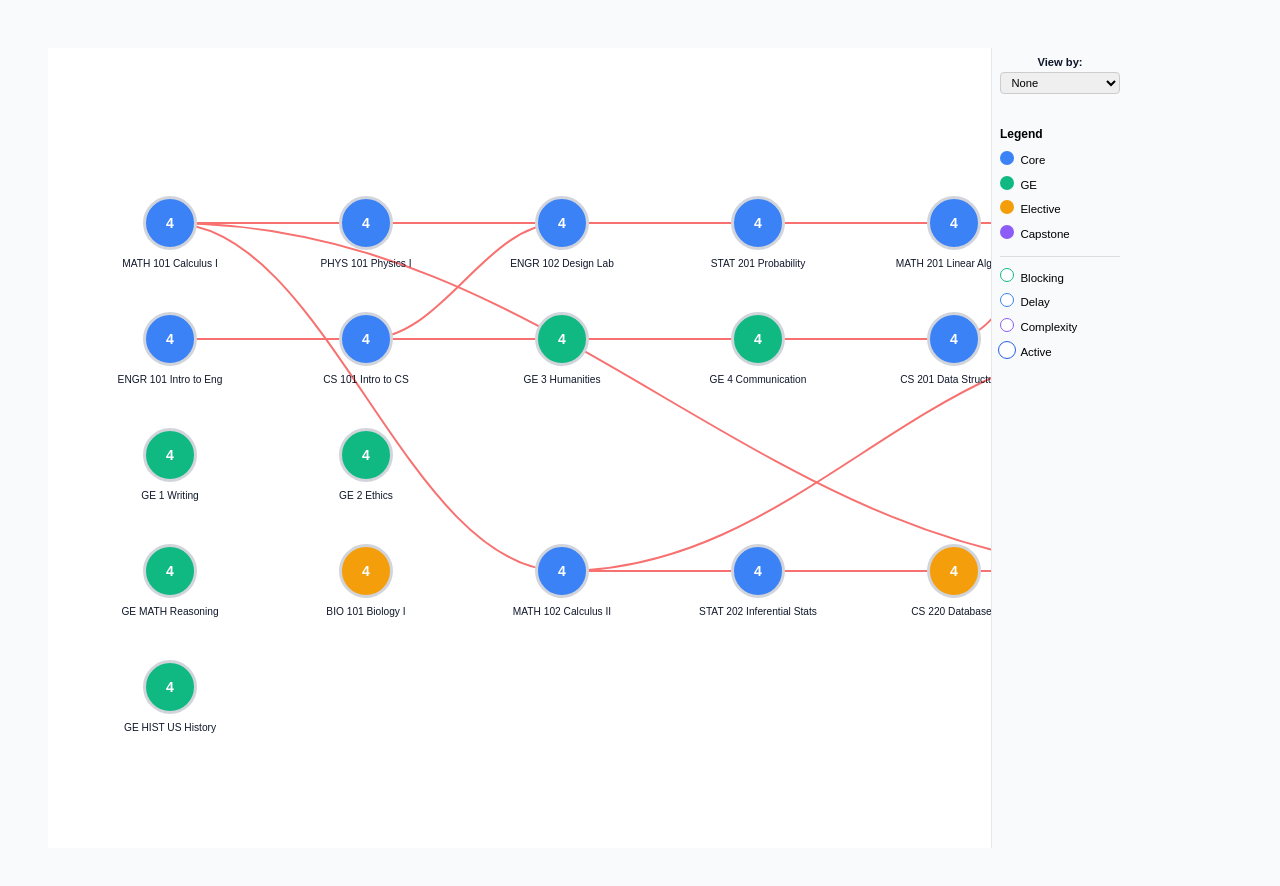
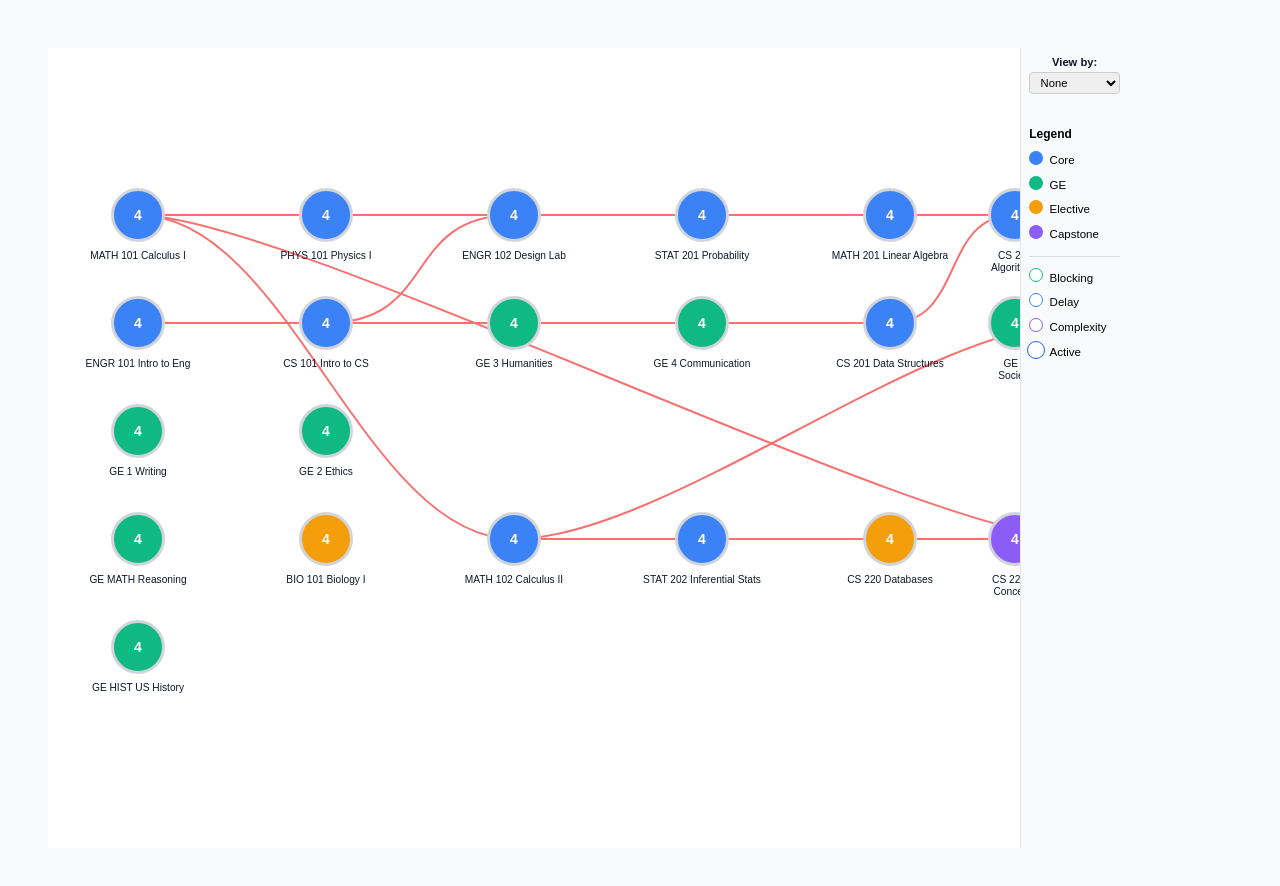
Before and after one commit to xhpmoonx/chart-vip-vue, a JavaScript app: page / in a window 1280 px wide. Shown: the top 886 px of the page. Built offline with nearby package versions, Linux system fonts and the light colour scheme.

Commit message:
enhancIng margings

```diff
--- a/src/components/ArrowLines.vue
+++ b/src/components/ArrowLines.vue
@@ -1,5 +1,19 @@
 <template>
-  <svg ref="svg" class="arrow-canvas">
+  <svg class="arrow-canvas">
+    <defs>
+      <marker
+        id="arrowhead"
+        markerWidth="8"
+        markerHeight="8"
+        refX="4"
+        refY="4"
+        orient="auto"
+        markerUnits="strokeWidth"
+      >
+        <path d="M0,0 L8,4 L0,8 Z" fill="#f87171" />
+      </marker>
+    </defs>
+
     <path
       v-for="(arrow, index) in positions"
       :key="index"
@@ -7,44 +21,61 @@
       stroke="#f87171"
       stroke-width="2"
       fill="none"
+      marker-end="url(#arrowhead)"
     />
   </svg>
 </template>
 
-
 <script setup>
 import { ref, watch, onMounted, nextTick } from 'vue';
 
-const props = defineProps({ arrows: Array });
+const props = defineProps({
+  arrows: Array,
+});
 
-const svg = ref(null);
 const positions = ref([]);
 
 function calculatePositions() {
-  const svgRect = svg.value?.getBoundingClientRect();
-  if (!svgRect) return;
+  const result = [];
+  const container = document.querySelector('.graph-wrapper');
+  const curriculum = document.getElementById('curriculum');
 
-  positions.value = props.arrows.map(({ from, to }) => {
+  if (!container || !curriculum) return;
+
+  const containerBox = container.getBoundingClientRect();
+  const scale = parseFloat(getComputedStyle(curriculum).getPropertyValue('--scale')) || 1;
+
+  props.arrows.forEach(({ from, to }) => {
     const fromEl = document.getElementById(from);
     const toEl = document.getElementById(to);
-    if (!fromEl || !toEl) return null;
+    if (!fromEl || !toEl) return;
 
-    const fromRect = fromEl.getBoundingClientRect();
-    const toRect = toEl.getBoundingClientRect();
+    const fromBox = fromEl.getBoundingClientRect();
+    const toBox = toEl.getBoundingClientRect();
 
-    const x1 = fromRect.left + fromRect.width / 2 - svgRect.left;
-    const y1 = fromRect.top + fromRect.height / 2 - svgRect.top;
-    const x2 = toRect.left + toRect.width / 2 - svgRect.left;
-    const y2 = toRect.top + toRect.height / 2 - svgRect.top;
+    const x1 = (fromBox.left - containerBox.left + fromBox.width / 2) / scale;
+    const y1 = (fromBox.top - containerBox.top + fromBox.height / 2) / scale;
+    const x2 = (toBox.left - containerBox.left + toBox.width / 2) / scale;
+    const y2 = (toBox.top - containerBox.top + toBox.height / 2) / scale;
 
-    return { x1, y1, x2, y2 };
-  }).filter(Boolean);
+    result.push({ x1, y1, x2, y2 });
+  });
+
+  positions.value = result;
 }
 
 function getPath({ x1, y1, x2, y2 }) {
-  const dx = Math.max(40, Math.abs(x2 - x1) * 0.4);
-  return `M${x1},${y1} C${x1 + dx},${y1} ${x2 - dx},${y2} ${x2},${y2}`;
+  const dx = Math.min(150, Math.abs(x2 - x1) * 0.6);
+  const dy = (y2 - y1) * 0.3;
+
+  const curveX1 = x1 + dx;
+  const curveY1 = y1;
+  const curveX2 = x2 - dx;
+  const curveY2 = y2;
+
+  return `M${x1},${y1} C${curveX1},${curveY1} ${curveX2},${curveY2} ${x2},${y2}`;
 }
+
 
 function delayedCalc() {
   nextTick(() => setTimeout(calculatePositions, 30));
--- a/src/components/CurriculumGraph.vue
+++ b/src/components/CurriculumGraph.vue
@@ -111,9 +111,9 @@ function selectCourse(course) {
   display: grid;
   grid-template-columns: repeat(auto-fill, 180px);
   grid-auto-rows: minmax(6rem, auto);
-  gap: 1rem;
+  gap: 0.5rem;
   position: relative;
-  padding: 2rem;
+  padding: 2rem 2rem 2rem 0;
   overflow: visible;
 }
 
@@ -123,9 +123,9 @@ function selectCourse(course) {
 }
 
 .sidebar-fixed {
-  width: 120px;
-  min-width: 120px;
-  max-width: 120px;
+  width: 100;
+  min-width: 100;
+  max-width: 100;
   padding: 0.5rem;
   background-color: #f9fafb;
   border-left: 1px solid #e5e7eb;
```
